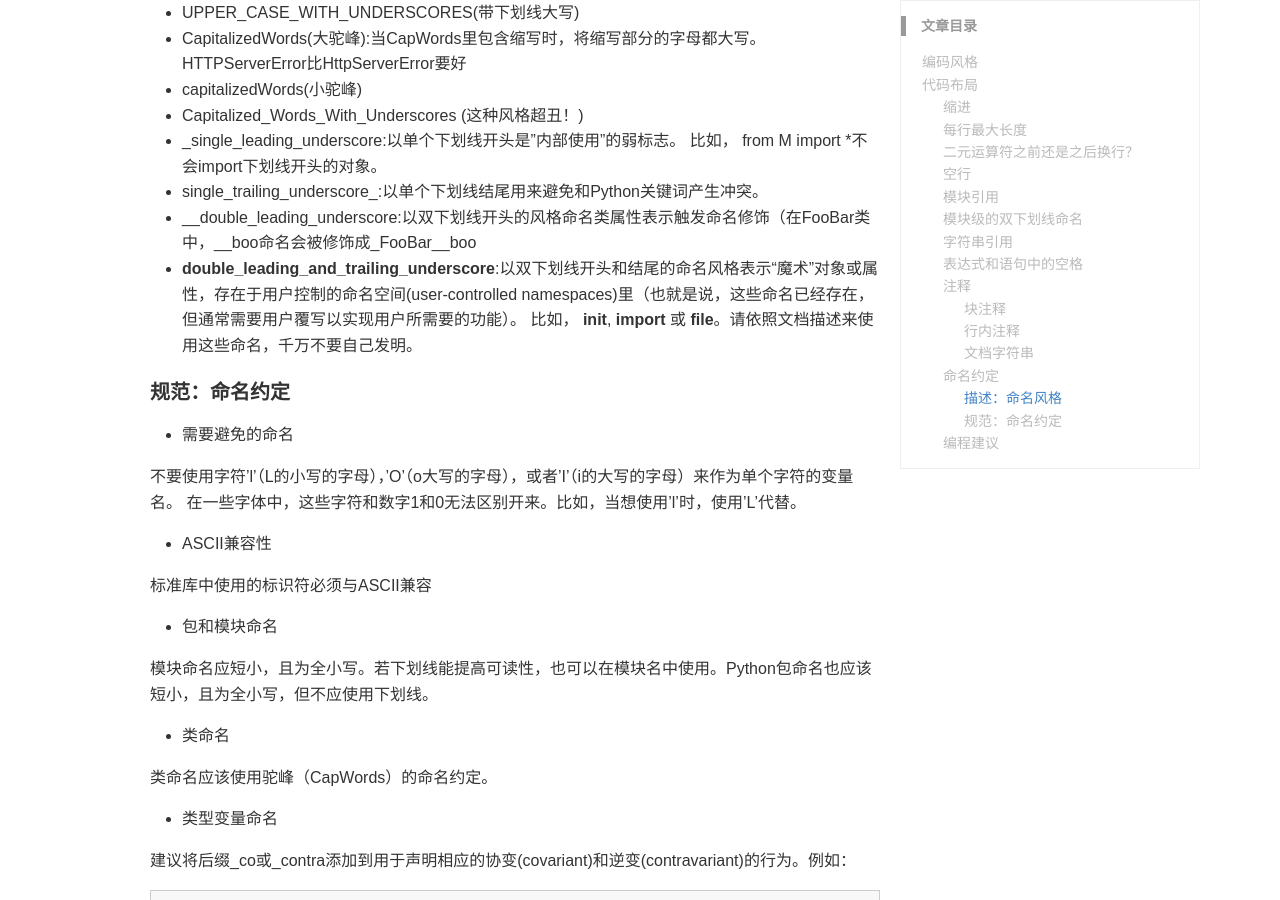
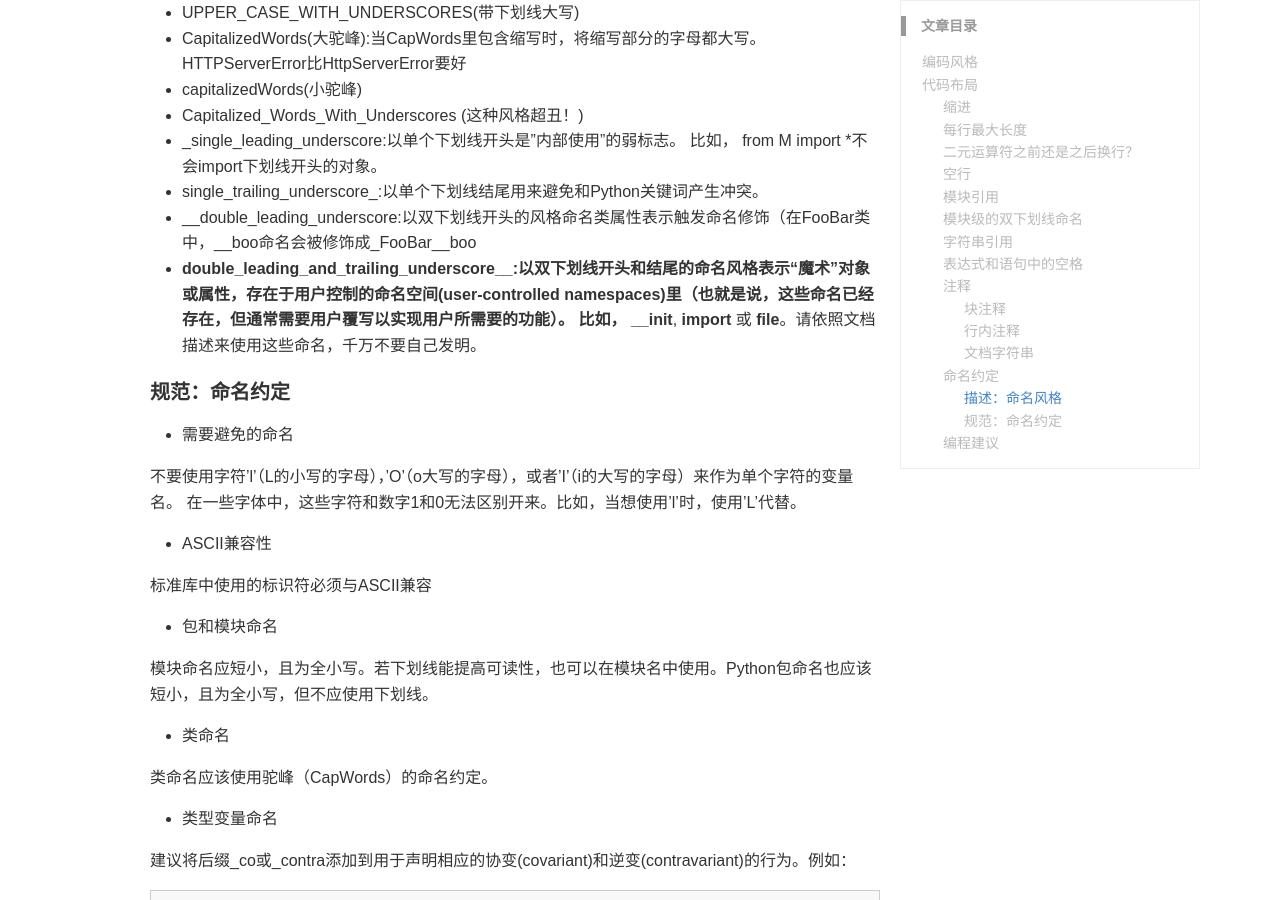
Before and after one commit to onefeng/onefeng.github.io, a Jekyll site: the page built from _posts/2021-10-30-python的pep8编程规范.md, in a window 1280 px wide and 900 px high, scrolled down 6658 px. Built offline with Jekyll 4.4.1, drawn with Linux system fonts in a browser that asks for light colours; some web fonts are replaced; comment, search, counter and statistics services are not loaded; some of the changed text lies outside the part shown.

Commit message:
feat: pep8规范

```diff
--- a/_posts/2021-10-30-python的pep8编程规范.md
+++ b/_posts/2021-10-30-python的pep8编程规范.md
@@ -282,7 +282,7 @@ Python标准库的命名约定有一些混乱，因此我们永远都无法保
 - _single_leading_underscore:以单个下划线开头是”内部使用”的弱标志。 比如， from M import *不会import下划线开头的对象。
 - single_trailing_underscore_:以单个下划线结尾用来避免和Python关键词产生冲突。
 - __double_leading_underscore:以双下划线开头的风格命名类属性表示触发命名修饰（在FooBar类中，__boo命名会被修饰成_FooBar__boo
-- __double_leading_and_trailing_underscore__:以双下划线开头和结尾的命名风格表示“魔术”对象或属性，存在于用户控制的命名空间(user-controlled namespaces)里（也就是说，这些命名已经存在，但通常需要用户覆写以实现用户所需要的功能）。 比如， __init__, __import__ 或 __file__。请依照文档描述来使用这些命名，千万不要自己发明。
+- __double_leading_and_trailing_underscore\_\_:以双下划线开头和结尾的命名风格表示“魔术”对象或属性，存在于用户控制的命名空间(user-controlled namespaces)里（也就是说，这些命名已经存在，但通常需要用户覆写以实现用户所需要的功能）。 比如， __init__, __import__ 或 __file__。请依照文档描述来使用这些命名，千万不要自己发明。
 
 #### 规范：命名约定
 
```
